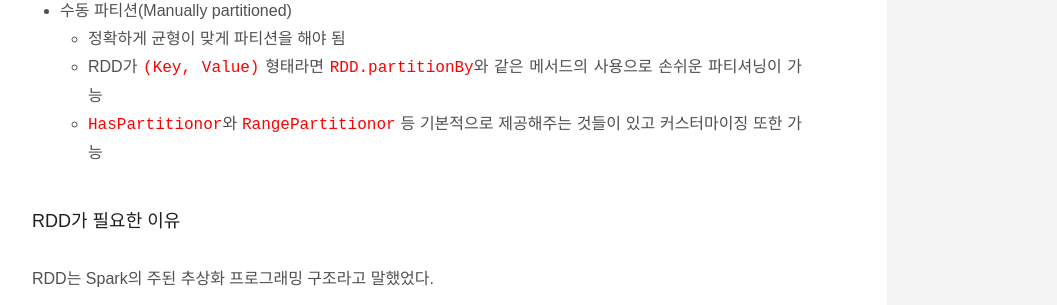
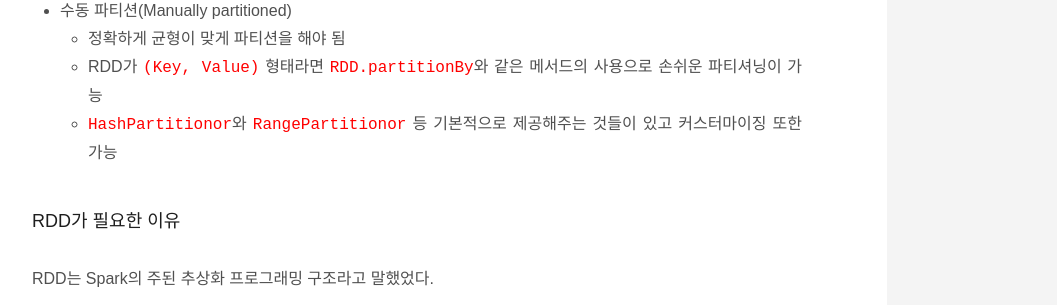
Before and after one commit to loustler/loustler.github.io, a Jekyll site: the page built from _posts/2020/5/2020-05-23-spark-rdd-dataframe-and-dataset.md, in a window 1280 px wide and 900 px high, scrolled down 2560 px. Shown: the part 144-449 px from the top of the window, without its empty margins (223-1280 px from the left). Built offline with Jekyll 4.4.1, drawn with Linux system fonts in a browser that asks for light colours.

Commit message:
fix typo

```diff
--- a/_posts/2020/5/2020-05-23-spark-rdd-dataframe-and-dataset.md
+++ b/_posts/2020/5/2020-05-23-spark-rdd-dataframe-and-dataset.md
@@ -69,7 +69,7 @@ Spark API 중에 중요하면서 유사한 RDD, DataFrame 그리고 DataSet에
 - 수동 파티션(Manually partitioned)
   - 정확하게 균형이 맞게 파티션을 해야 됨
   - **RDD**가 `(Key, Value)` 형태라면 `RDD.partitionBy`와 같은 메서드의 사용으로 손쉬운 파티셔닝이 가능
-  - `HasPartitionor`와 `RangePartitionor` 등 기본적으로 제공해주는 것들이 있고 커스터마이징 또한 가능
+  - `HashPartitionor`와 `RangePartitionor` 등 기본적으로 제공해주는 것들이 있고 커스터마이징 또한 가능
 
 ### RDD가 필요한 이유
 **RDD**는 **Spark**의 주된 추상화 프로그래밍 구조라고 말했었다.
```
